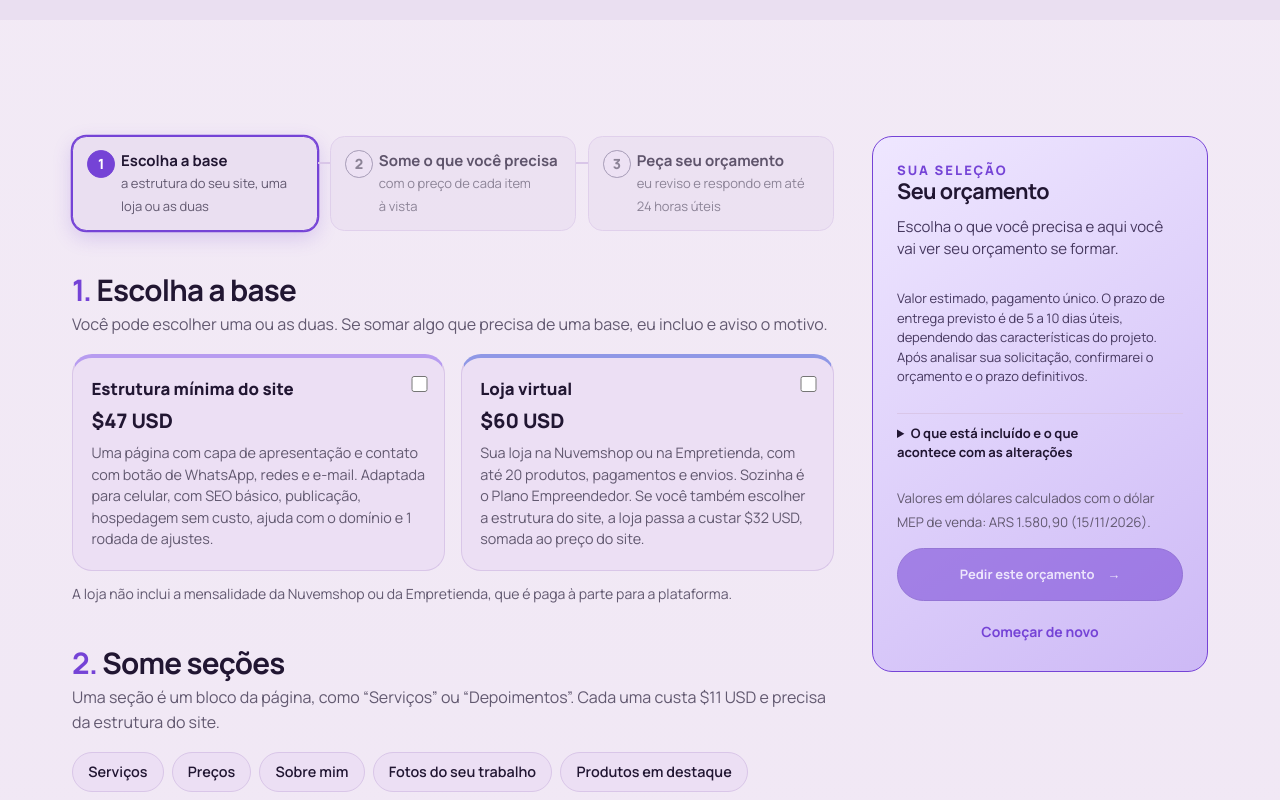
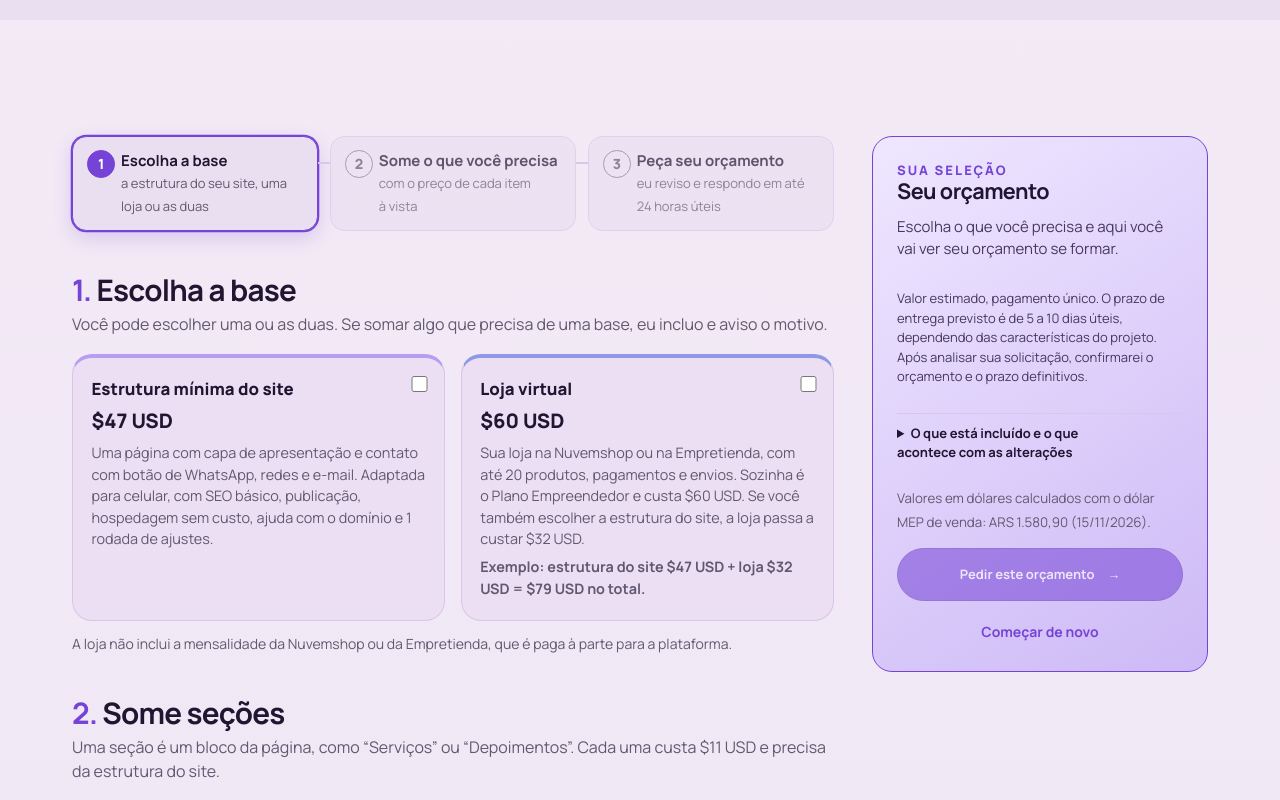
Before and after one commit to BernadazJimena/JimenaBernadazDev, a plain HTML site: page plan-a-medida/pt.html in a window 1280 px wide. Shown: the part 444-1244 px from the top of the page. Drawn offline with Linux system fonts and the light colour scheme.

Commit message:
Plan a medida: ejemplo de precio de la web con la tienda sumada
Co-Authored-By: Claude Opus 5.5 <noreply@anthropic.com>

```diff
--- a/css/pages/custom-plan.css
+++ b/css/pages/custom-plan.css
@@ -1173,3 +1173,9 @@
 .cp-terms ul { margin: .5rem 0; padding-left: 1.1rem; }
 .cp-terms li { color: var(--muted); margin-bottom: .3rem; }
 .cp-rate { color: var(--muted); margin: .5rem 0 0; }
+
+/* Ejemplo de precio de la tienda sumada a la web */
+.cp-example {
+  display: block;
+  margin-top: .4rem;
+}
--- a/js/custom-plan.js
+++ b/js/custom-plan.js
@@ -247,6 +247,7 @@
             const key = el.dataset.price;
             if (key === 'tienda') el.textContent = money(PRICES.storeAlone);
             else if (key === 'products') el.textContent = `${T.from} ${money(PRICES.products[0])}`;
+            else if (key === 'webStore') el.textContent = money(sum([PRICES.web, PRICES.storeAddOn])); // ejemplo: web + tienda sumada
             else if (PRICES[key]) el.textContent = money(PRICES[key]);
         });
     };
--- a/plan-a-medida/pt.html
+++ b/plan-a-medida/pt.html
@@ -195,7 +195,7 @@
                 <input type="checkbox" name="cp-base" value="tienda">
                 <span class="cp-base-title">Loja virtual</span>
                 <span class="cp-base-price" data-price="tienda"></span>
-                <span class="cp-base-desc">Sua loja na Nuvemshop ou na Empretienda, com até 20 produtos, pagamentos e envios. Sozinha é o Plano Empreendedor. Se você também escolher a estrutura do site, a loja passa a custar <span data-price="storeAddOn"></span>, somada ao preço do site.</span>
+                <span class="cp-base-desc">Sua loja na Nuvemshop ou na Empretienda, com até 20 produtos, pagamentos e envios. Sozinha é o Plano Empreendedor e custa <span data-price="tienda"></span>. Se você também escolher a estrutura do site, a loja passa a custar <span data-price="storeAddOn"></span>. <strong class="cp-example">Exemplo: estrutura do site <span data-price="web"></span> + loja <span data-price="storeAddOn"></span> = <span data-price="webStore"></span> no total.</strong></span>
                 <span class="cp-base-lock" hidden></span>
               </label>
             </div>
```
Also changed, not shown: plan-a-medida/index.html (+1 -1 lines).
